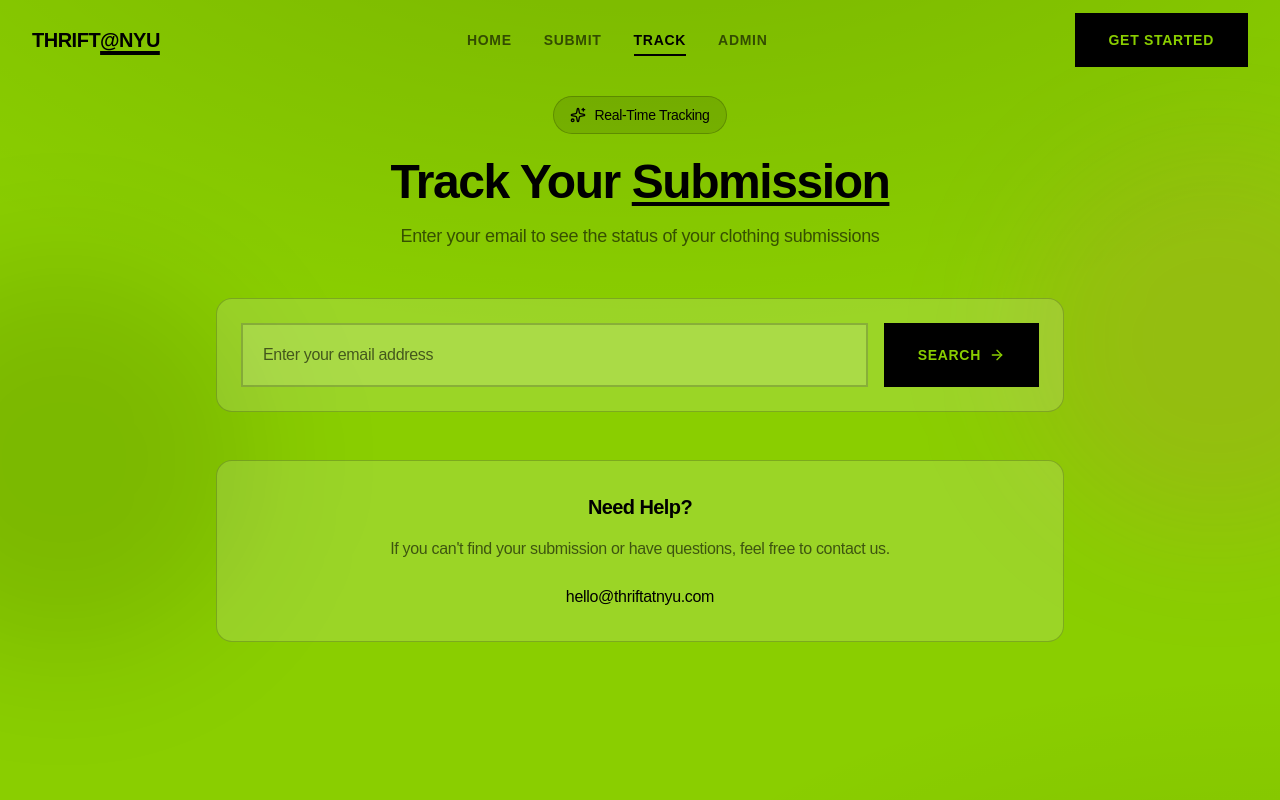
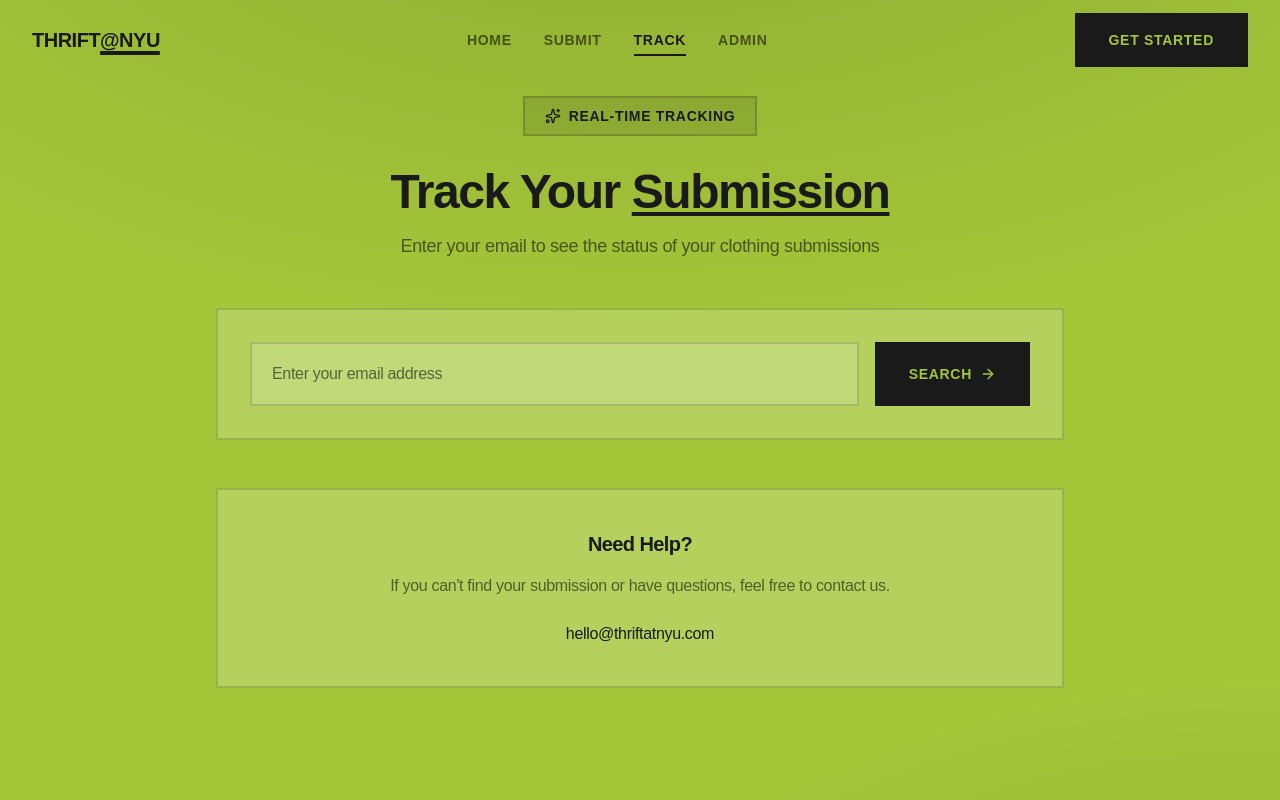
Before and after one commit to PranavSarma4/thriftatnyu4, a Next.js app: page /track in a window 1280 px wide. Shown: the top 800 px of the page. Built offline with nearby package versions, Linux system fonts and the light colour scheme.

Commit message:
Fix: softer brat green, consistent square shapes throughout

```diff
--- a/app/globals.css
+++ b/app/globals.css
@@ -1,17 +1,17 @@
 @import "tailwindcss";
 
-/* BRAT aesthetic - lime green, bold, minimal */
+/* BRAT aesthetic - softer lime green, bold, minimal */
 :root {
-  --background: #8ACE00;
-  --foreground: #000000;
-  --accent: #000000;
+  --background: #a4c639;
+  --foreground: #1a1a1a;
+  --accent: #1a1a1a;
   --accent-light: #333333;
   --accent-dark: #000000;
-  --surface: rgba(255, 255, 255, 0.15);
-  --surface-elevated: rgba(255, 255, 255, 0.25);
-  --border: rgba(0, 0, 0, 0.2);
-  --muted: rgba(0, 0, 0, 0.6);
-  --brat-green: #8ACE00;
+  --surface: rgba(255, 255, 255, 0.18);
+  --surface-elevated: rgba(255, 255, 255, 0.28);
+  --border: rgba(0, 0, 0, 0.15);
+  --muted: rgba(0, 0, 0, 0.55);
+  --brat-green: #a4c639;
 }
 
 @theme inline {
@@ -30,15 +30,15 @@
 
 @media (prefers-color-scheme: dark) {
   :root {
-    --background: #000000;
-    --foreground: #8ACE00;
-    --accent: #8ACE00;
-    --accent-light: #a8e000;
-    --accent-dark: #6ba000;
-    --surface: rgba(138, 206, 0, 0.08);
-    --surface-elevated: rgba(138, 206, 0, 0.12);
-    --border: rgba(138, 206, 0, 0.25);
-    --muted: rgba(138, 206, 0, 0.6);
+    --background: #0a0a0a;
+    --foreground: #a4c639;
+    --accent: #a4c639;
+    --accent-light: #b8d44d;
+    --accent-dark: #8ab030;
+    --surface: rgba(164, 198, 57, 0.08);
+    --surface-elevated: rgba(164, 198, 57, 0.12);
+    --border: rgba(164, 198, 57, 0.2);
+    --muted: rgba(164, 198, 57, 0.6);
   }
 }
 
@@ -66,8 +66,8 @@ body {
 @media (prefers-color-scheme: dark) {
   body {
     background-image:
-      radial-gradient(ellipse 80% 50% at 50% -20%, rgba(138, 206, 0, 0.08), transparent),
-      radial-gradient(ellipse 60% 40% at 100% 100%, rgba(138, 206, 0, 0.05), transparent);
+      radial-gradient(ellipse 80% 50% at 50% -20%, rgba(164, 198, 57, 0.06), transparent),
+      radial-gradient(ellipse 60% 40% at 100% 100%, rgba(164, 198, 57, 0.04), transparent);
   }
 }
 
@@ -360,7 +360,7 @@ h1, h2, h3, h4, h5, h6 {
 
 /* Google Places Autocomplete - BRAT style */
 .pac-container {
-  background-color: var(--brat-green);
+  background-color: #a4c639;
   border: 2px solid var(--foreground);
   border-radius: 0;
   box-shadow: 4px 4px 0 var(--foreground);
@@ -391,7 +391,7 @@ h1, h2, h3, h4, h5, h6 {
 
 .pac-item:hover {
   background-color: var(--foreground);
-  color: var(--brat-green);
+  color: #a4c639;
 }
 
 @media (prefers-color-scheme: dark) {
--- a/app/track/page.tsx
+++ b/app/track/page.tsx
@@ -81,11 +81,7 @@ function TrackContent() {
 
   return (
     <div className="min-h-screen pt-24 pb-16">
-      {/* Background */}
-      <div className="fixed inset-0 overflow-hidden pointer-events-none">
-        <div className="absolute top-1/3 -left-32 w-96 h-96 bg-[var(--accent)]/10 rounded-full blur-3xl" />
-        <div className="absolute bottom-1/3 -right-32 w-96 h-96 bg-pink-500/10 rounded-full blur-3xl" />
-      </div>
+      {/* Background - removed for cleaner look */}
 
       <div className="relative max-w-4xl mx-auto px-4 sm:px-6">
         {/* Header */}
@@ -94,9 +90,9 @@ function TrackContent() {
           animate={{ opacity: 1, y: 0 }}
           className="text-center mb-12"
         >
-          <div className="inline-flex items-center gap-2 px-4 py-2 rounded-full bg-[var(--accent)]/10 border border-[var(--accent)]/20 mb-6">
+          <div className="inline-flex items-center gap-2 px-5 py-2 bg-[var(--accent)]/10 border-2 border-[var(--accent)]/20 mb-8">
             <Sparkles className="w-4 h-4 text-[var(--accent)]" />
-            <span className="text-sm font-medium text-[var(--accent)]">Real-Time Tracking</span>
+            <span className="text-sm font-bold uppercase tracking-wider text-[var(--accent)]">Real-Time Tracking</span>
           </div>
           <h1 className="text-4xl md:text-5xl font-bold mb-4">
             Track Your <span className="gradient-text">Submission</span>
@@ -113,7 +109,7 @@ function TrackContent() {
           transition={{ delay: 0.1 }}
           className="mb-12"
         >
-          <div className="bg-[var(--surface)] rounded-2xl p-6 border border-[var(--border)]">
+          <div className="bg-[var(--surface)] p-8 border-2 border-[var(--border)]">
             <div className="flex gap-4">
               <div className="flex-1">
                 <input
@@ -133,7 +129,7 @@ function TrackContent() {
                 className="btn-primary flex items-center gap-2 disabled:opacity-50"
               >
                 {isLoading ? (
-                  <div className="w-4 h-4 border-2 border-white/20 border-t-white rounded-full animate-spin" />
+                  <div className="w-4 h-4 border-2 border-white/20 border-t-white animate-spin" />
                 ) : (
                   <>
                     <span>Search</span>
@@ -154,7 +150,7 @@ function TrackContent() {
               exit={{ opacity: 0, y: -20 }}
               className="text-center py-16"
             >
-              <div className="w-20 h-20 mx-auto mb-6 rounded-full bg-[var(--surface)] border border-[var(--border)] flex items-center justify-center">
+              <div className="w-20 h-20 mx-auto mb-6 bg-[var(--surface)] border-2 border-[var(--border)] flex items-center justify-center">
                 <Package className="w-10 h-10 text-[var(--muted)]" />
               </div>
               <h3 className="text-xl font-semibold mb-2">No submissions found</h3>
@@ -185,15 +181,15 @@ function TrackContent() {
               {submissions.length > 1 && (
                 <div className="flex gap-2 overflow-x-auto pb-2">
                   {submissions.map((submission, index) => (
-                    <motion.button
+                      <motion.button
                       key={submission.id}
                       whileHover={{ scale: 1.02 }}
                       whileTap={{ scale: 0.98 }}
                       onClick={() => setSelectedSubmission(submission)}
-                      className={`flex-shrink-0 px-4 py-2 rounded-xl text-sm font-medium transition-all ${
+                      className={`flex-shrink-0 px-5 py-3 text-sm font-bold uppercase tracking-wide transition-all ${
                         selectedSubmission?.id === submission.id
                           ? 'bg-[var(--accent)] text-white'
-                          : 'bg-[var(--surface)] border border-[var(--border)] hover:border-[var(--accent)]'
+                          : 'bg-[var(--surface)] border-2 border-[var(--border)] hover:border-[var(--accent)]'
                       }`}
                     >
                       Submission #{index + 1}
@@ -206,8 +202,8 @@ function TrackContent() {
                 <div className="grid lg:grid-cols-5 gap-8">
                   {/* Status Timeline */}
                   <div className="lg:col-span-3">
-                    <div className="bg-[var(--surface)] rounded-2xl p-8 border border-[var(--border)]">
-                      <h3 className="text-xl font-bold mb-8">Order Status</h3>
+                    <div className="bg-[var(--surface)] p-10 border-2 border-[var(--border)]">
+                      <h3 className="text-xl font-bold mb-8 uppercase">Order Status</h3>
 
                       <div className="relative">
                         {/* Progress line */}
@@ -234,7 +230,7 @@ function TrackContent() {
                                 transition={{ delay: index * 0.1 }}
                                 className="relative flex gap-4"
                               >
-                                <div className={`relative z-10 w-12 h-12 rounded-full flex items-center justify-center transition-all ${
+                                <div className={`relative z-10 w-12 h-12 flex items-center justify-center transition-all ${
                                   isCompleted
                                     ? 'bg-[var(--accent)] text-white'
                                     : 'bg-[var(--surface)] border-2 border-[var(--border)] text-[var(--muted)]'
@@ -257,9 +253,9 @@ function TrackContent() {
                                     <motion.div
                                       initial={{ opacity: 0, y: 10 }}
                                       animate={{ opacity: 1, y: 0 }}
-                                      className="mt-2 inline-flex items-center gap-2 px-3 py-1 rounded-full bg-[var(--accent)]/10 text-[var(--accent)] text-sm"
+                                      className="mt-2 inline-flex items-center gap-2 px-4 py-2 bg-[var(--accent)]/10 text-[var(--accent)] text-sm font-bold uppercase tracking-wide"
                                     >
-                                      <span className="w-2 h-2 rounded-full bg-[var(--accent)] animate-pulse" />
+                                      <span className="w-2 h-2 bg-[var(--accent)] animate-pulse" />
                                       Current Status
                                     </motion.div>
                                   )}
@@ -275,9 +271,9 @@ function TrackContent() {
                   {/* Submission Details */}
                   <div className="lg:col-span-2 space-y-6">
                     {/* Status Card */}
-                    <div className="bg-gradient-to-br from-[var(--accent)] to-[var(--accent-dark)] rounded-2xl p-6 text-white">
-                      <p className="text-white/60 text-sm mb-1">Current Status</p>
-                      <p className="text-2xl font-bold mb-4">
+                    <div className="bg-[var(--accent)] p-8 text-white">
+                      <p className="text-white/60 text-sm uppercase tracking-wide mb-2">Current Status</p>
+                      <p className="text-2xl font-bold mb-5">
                         {STATUS_LABELS[selectedSubmission.status]}
                       </p>
                       <div className="flex items-center gap-2 text-sm text-white/80">
@@ -287,8 +283,8 @@ function TrackContent() {
                     </div>
 
                     {/* Details Card */}
-                    <div className="bg-[var(--surface)] rounded-2xl p-6 border border-[var(--border)]">
-                      <h4 className="font-semibold mb-4">Submission Details</h4>
+                    <div className="bg-[var(--surface)] p-8 border-2 border-[var(--border)]">
+                      <h4 className="font-bold mb-5 uppercase">Submission Details</h4>
 
                       <div className="space-y-4">
                         <div className="flex items-start gap-3">
@@ -296,14 +292,14 @@ function TrackContent() {
                           <div>
                             <p className="text-sm text-[var(--muted)]">Items</p>
                             <p className="font-medium">{selectedSubmission.estimatedItems} items</p>
-                            <div className="flex flex-wrap gap-1 mt-1">
+                            <div className="flex flex-wrap gap-2 mt-2">
                               {selectedSubmission.clothingItems.slice(0, 3).map((item, i) => (
-                                <span key={i} className="text-xs px-2 py-0.5 bg-[var(--surface-elevated)] rounded-full">
+                                <span key={i} className="text-xs px-3 py-1 bg-[var(--surface-elevated)] font-bold">
                                   {item}
                                 </span>
                               ))}
                               {selectedSubmission.clothingItems.length > 3 && (
-                                <span className="text-xs px-2 py-0.5 bg-[var(--surface-elevated)] rounded-full">
+                                <span className="text-xs px-3 py-1 bg-[var(--surface-elevated)] font-bold">
                                   +{selectedSubmission.clothingItems.length - 3} more
                                 </span>
                               )}
@@ -328,17 +324,17 @@ function TrackContent() {
                         </div>
 
                         {selectedSubmission.scheduledPickupDate && (
-                          <div className="flex items-start gap-3 p-3 bg-blue-500/5 rounded-xl border border-blue-500/20">
+                          <div className="flex items-start gap-3 p-4 bg-blue-500/5 border-2 border-blue-500/20">
                             <Truck className="w-5 h-5 text-blue-500 mt-0.5" />
                             <div>
-                              <p className="text-sm text-blue-500 font-medium">Scheduled Pickup</p>
+                              <p className="text-sm text-blue-500 font-bold uppercase">Scheduled Pickup</p>
                               <p className="font-bold text-lg">
                                 {formatDate(selectedSubmission.scheduledPickupDate)}
                                 {selectedSubmission.scheduledPickupTime && (
                                   <span className="text-blue-600"> at {selectedSubmission.scheduledPickupTime}</span>
                                 )}
                               </p>
-                              <p className="text-xs text-[var(--muted)] mt-1">
+                              <p className="text-xs text-[var(--muted)] mt-2">
                                 Please have your items ready for pickup
                               </p>
                             </div>
@@ -348,8 +344,8 @@ function TrackContent() {
                     </div>
 
                     {/* Tracking ID */}
-                    <div className="bg-[var(--surface)] rounded-2xl p-6 border border-[var(--border)]">
-                      <p className="text-sm text-[var(--muted)] mb-1">Tracking ID</p>
+                    <div className="bg-[var(--surface)] p-6 border-2 border-[var(--border)]">
+                      <p className="text-sm text-[var(--muted)] mb-2 uppercase tracking-wide">Tracking ID</p>
                       <p className="font-mono text-lg font-bold text-[var(--accent)]">
                         {selectedSubmission.id.slice(0, 8).toUpperCase()}
                       </p>
@@ -367,7 +363,7 @@ function TrackContent() {
             initial={{ opacity: 0, y: 20 }}
             animate={{ opacity: 1, y: 0 }}
             transition={{ delay: 0.2 }}
-            className="mt-12 bg-[var(--surface)] rounded-2xl p-8 border border-[var(--border)] text-center"
+            className="mt-12 bg-[var(--surface)] p-10 border-2 border-[var(--border)] text-center"
           >
             <h3 className="text-xl font-bold mb-4">Need Help?</h3>
             <p className="text-[var(--muted)] mb-6">
@@ -387,7 +383,7 @@ export default function TrackPage() {
   return (
     <Suspense fallback={
       <div className="min-h-screen pt-24 pb-16 flex items-center justify-center">
-        <div className="w-8 h-8 border-2 border-[var(--accent)]/20 border-t-[var(--accent)] rounded-full animate-spin" />
+        <div className="w-8 h-8 border-2 border-[var(--accent)]/20 border-t-[var(--accent)] animate-spin" />
       </div>
     }>
       <TrackContent />
```
